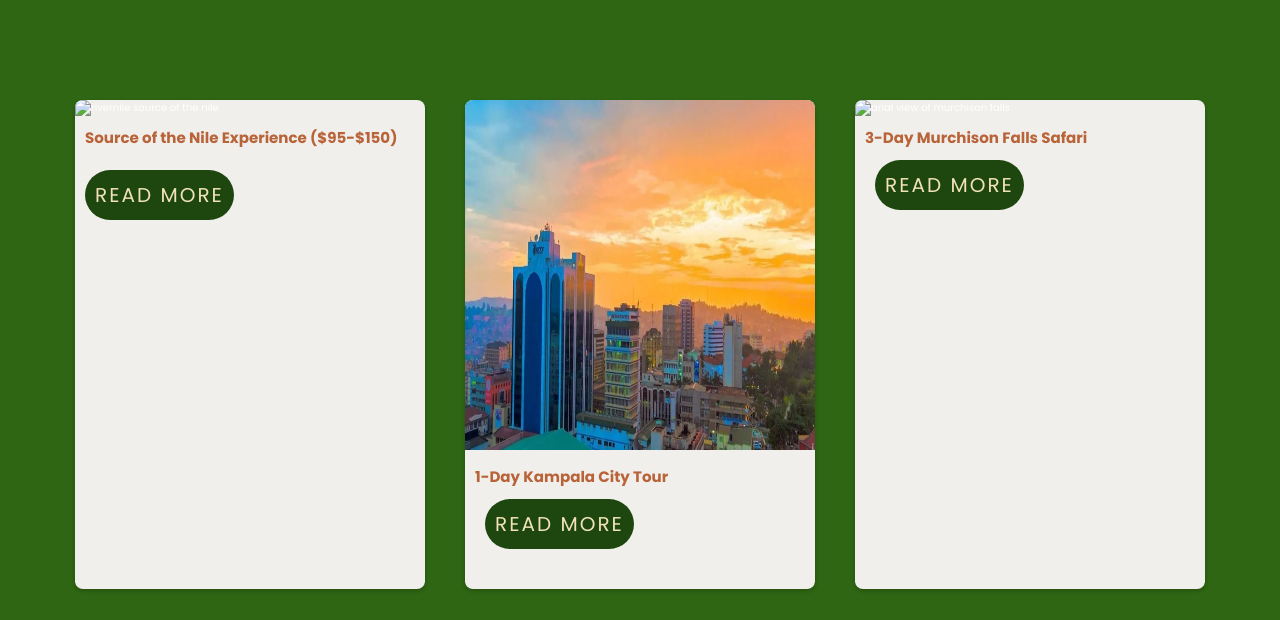
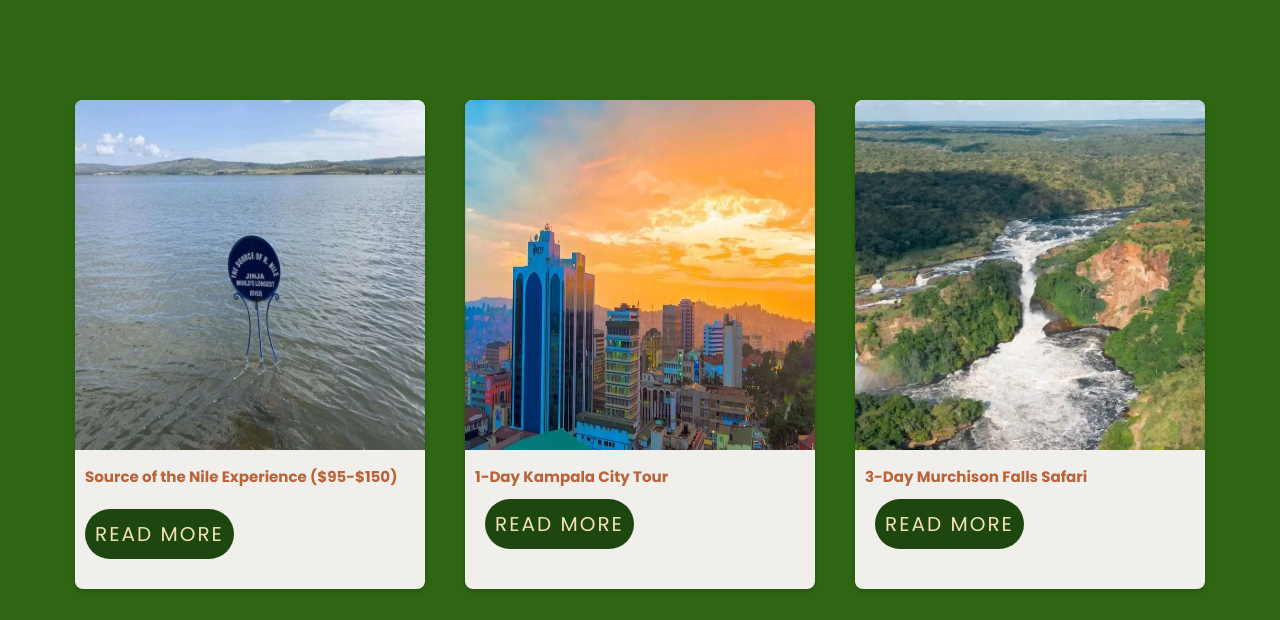
Before and after one commit to popularchris/KSLimited, a plain HTML site: page pages/Safari.html in a window 1280 px wide. Shown: the part 180-800 px from the top of the page. Drawn offline with nearby package versions, Linux system fonts and the light colour scheme.

Commit message:
images edit

```diff
--- a/pages/Safari.html
+++ b/pages/Safari.html
@@ -39,7 +39,7 @@
         <h2 class="heading">Our <span>Safaris</span></h2>
         <div class="card-container ">
             <div class="card ">
-                <img src="../images/Source-of-the-River-Nile-2.jpeg " class="rivernileimg" alt="rivernile source of the nile">
+                <img src="../images/Source-of-the-River-Nile-2.webp " class="rivernileimg" alt="rivernile source of the nile">
                 <div class="card-content">
                     <h1> Source of the Nile Experience ($95-$150)</h1>
                 </div>
@@ -53,7 +53,7 @@
                 </div>
             </div>
             <div class="card ">
-                <img src="../images/murchision falls.webp " alt="arial view of murchison falls ">
+                <img src="../images/murchisionfalls.webp " alt="arial view of murchison falls ">
                 <div class="card-content">
                     <h1>3-Day Murchison Falls Safari</h1>
                     <a href="./lake.html " class="btn ">Read more</i></a>
```
